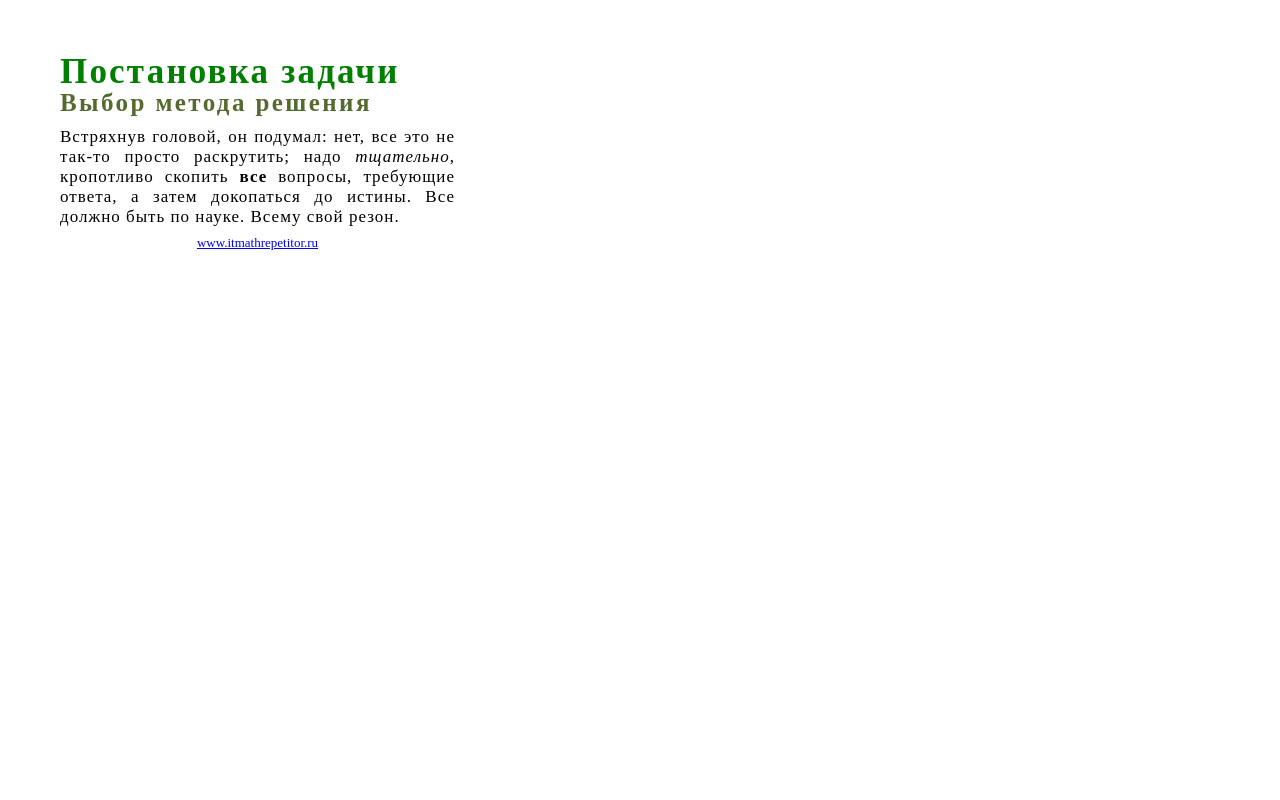
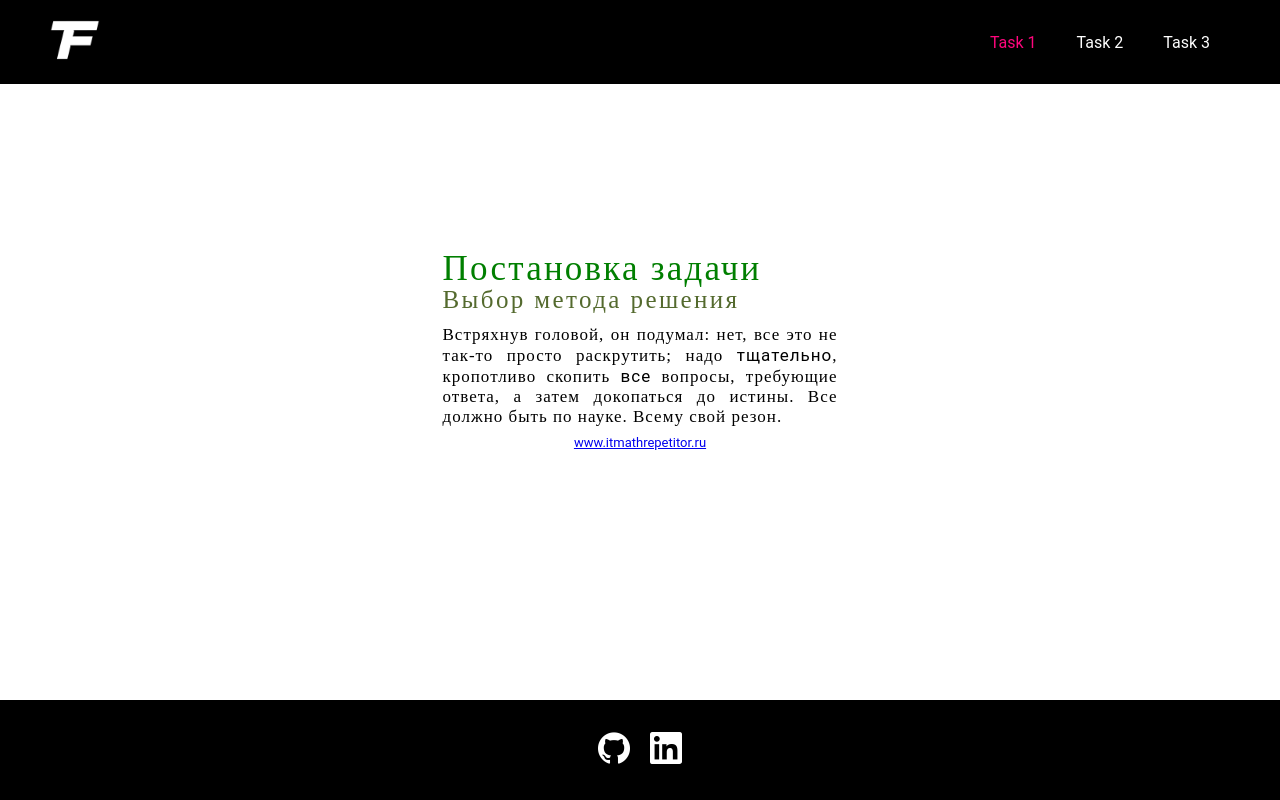
Before and after one commit to fedotick/WEBLab7, a plain HTML site: page pages/task-1.html in a window 1280 px wide. Drawn offline with Linux system fonts and the light colour scheme.

Commit message:
Added headers and footers

```diff
--- a/assets/css/styles.css
+++ b/assets/css/styles.css
@@ -114,3 +114,7 @@ footer {
 .links img:hover {
     scale: 1.25;
 }
+
+.mrg-t-84 {
+    margin-top: 84px;
+}
--- a/pages/task-1.html
+++ b/pages/task-1.html
@@ -4,21 +4,50 @@
     <meta charset="UTF-8">
     <meta name="viewport" content="width=device-width, initial-scale=1.0">
     <title>Task 1</title>
-    <link rel="shortcut icon" href="assets/images/logo-white.png" />
+    <link rel="shortcut icon" href="../assets/images/logo-white.png" />
+    <link rel="stylesheet" href="../assets/css/styles.css">
 </head>
 <body style="margin: 0;">
+    <header>
+        <div class="content">
+            <div class="logo">
+                <a href="../index.html">
+                    <img width="50px" src="../assets/images/logo-white.png" alt="">
+                </a>
+            </div>
+            <div class="tasks">
+                <a class="button-1 active" href="">Task 1</a>
+                <a class="button-1" href="task-2.html">Task 2</a>
+                <a class="button-1" href="https://fedotick.github.io/BMWM8/" target="_blank" rel="noopener noreferrer">Task 3</a>
+            </div>
+        </div>
+    </header>
+    <div class="content center">
         <div style="margin: 52px 60px; width: 395px;">
-        <h1 style="margin: 0; font-size: 35px; letter-spacing: 2.2px; color: #007f00;">Постановка задачи</h1>
-        <h2 style="margin: -3px 0; font-size: 25px; letter-spacing: 2.4px; color: #546a2e;">Выбор метода решения</h2>
-        <p style="margin: 13.4px 0 0; font-size: 17px; letter-spacing: 1px; text-align: justify;">
+            <h1 style="margin: 0; font-size: 35px; letter-spacing: 2.2px; color: #007f00; font-family: 'Times New Roman', Times, serif;">Постановка задачи</h1>
+            <h2 style="margin: -3px 0; font-size: 25px; letter-spacing: 2.4px; color: #546a2e; font-family: 'Times New Roman', Times, serif;">Выбор метода решения</h2>
+            <p style="margin: 13.4px 0 0; font-size: 17px; letter-spacing: 1px; text-align: justify; font-family: 'Times New Roman', Times, serif;">
                 Встряхнув головой, он подумал: нет, все это не
                 так-то просто раскрутить; надо <i>тщательно</i>,
                 кропотливо скопить <b>все</b> вопросы, требующие
                 ответа, а затем докопаться до истины. Все
                 должно быть по науке. Всему свой резон.</p>
-        <div style="text-align: center; margin-top: 6px;">
+            <div style="text-align: center; margin-top: 6px; font-family: 'Times New Roman', Times, serif;">
                 <a style="font-size: 13px;"  href="www.itmathrepetitor.ru" target="_blank">www.itmathrepetitor.ru</a>
             </div>
         </div>
+    </div>
+    <footer>
+        <div class="content center">
+            <div class="links">
+                <a href="https://github.com/fedotick" target="_blank" rel="noopener noreferrer">
+                    <img src="../assets/images/social-media-icons/github-white.png" alt="GitHub">
+                </a>
+                <a href="https://www.linkedin.com/in/fe-dot/" target="_blank" rel="noopener noreferrer">
+                    <img src="../assets/images/social-media-icons/linkedin-white.png" alt="LinkedIn">
+                </a>
+            </div>
+        </div>
+    </footer>
 </body>
 </html>
```
Also changed, not shown: pages/task-2.html (+33 -3 lines). Lines whose indentation alone changed are shown as unchanged.
